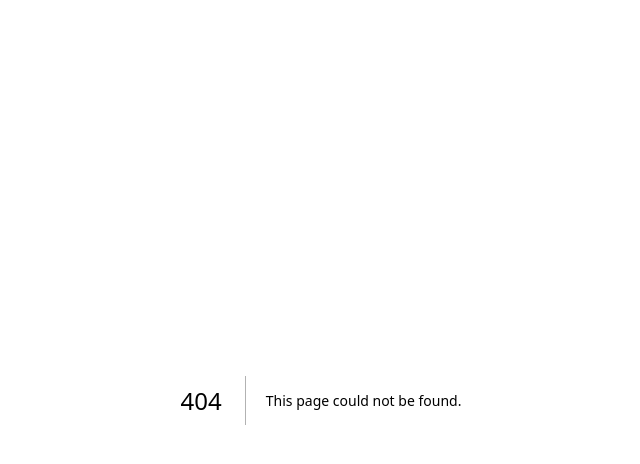
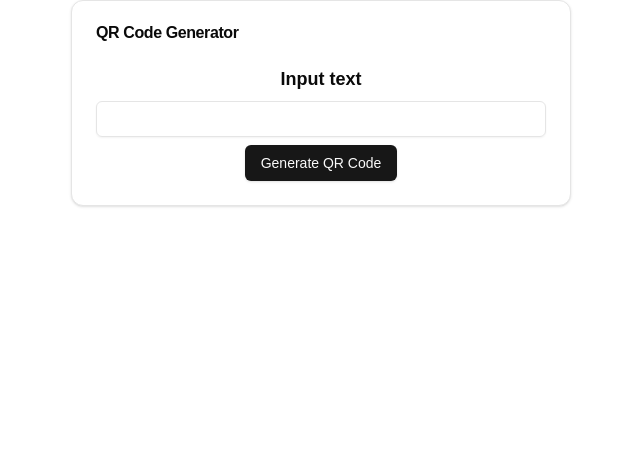
Before and after one commit to viruskizz/42bangkok_hackathon-asia-2024, a Next.js app: page /qrcode-generator in a window 1280 px wide. Before the commit this address had no page. Shown: the top 464 px of the page, without its empty margins (319-959 px from the left). Built offline with nearby package versions, Linux system fonts and the light colour scheme.

Commit message:
Add qr generator

```diff
--- /dev/null
+++ b/app/(test)/qrcode-generator/page.tsx
@@ -0,0 +1,37 @@
+"use client";
+
+import { Button } from "@/components/ui/button";
+import { Card, CardContent, CardHeader, CardTitle } from "@/components/ui/card";
+import { Input } from "@/components/ui/input";
+import { Label } from "@/components/ui/label";
+import { generateQRCodeFromText } from "@/lib/qr-generator";
+import Image from "next/image";
+import { useState } from "react";
+
+export default function QRGeneratorPage() {
+  const [qrCode, setQrCode] = useState<string | null>(null);
+  const [text, setText] = useState<string>("");
+  const handleSubmit = async () => {
+    const qrCode = await generateQRCodeFromText({ id: text });
+    setQrCode(qrCode);
+  };
+  return (
+    <div className="flex justify-center">
+      <Card className="w-[500px]">
+        <CardHeader>
+          <CardTitle>QR Code Generator</CardTitle>
+        </CardHeader>
+        <CardContent className="flex flex-col items-center gap-2">
+          {qrCode && <Image src={qrCode} alt="" width={500} height={500} />}
+          <Label className="text-lg font-bold">Input text</Label>
+          <Input
+            type="text"
+            value={text}
+            onChange={(e) => setText(e.target.value)}
+          />
+          <Button onClick={handleSubmit}>Generate QR Code</Button>
+        </CardContent>
+      </Card>
+    </div>
+  );
+}
--- /dev/null
+++ b/lib/qr-generator.ts
@@ -0,0 +1,9 @@
+import QRCode from "qrcode";
+
+export async function generateQRCodeFromText({ id }: { id: string }): Promise<string | null> {
+    if (!id) {
+        return null;
+    }
+  const res = await QRCode.toDataURL(id);
+  return res;
+}
--- a/package.json
+++ b/package.json
@@ -64,6 +64,7 @@
   },
   "devDependencies": {
     "@types/node": "^20",
+    "@types/qrcode": "^1.5.5",
     "@types/react": "^18",
     "@types/react-dom": "^18",
     "eslint": "^8",
```
Also changed, not shown: 1 other file (tests, documents, lock files or other folders).
